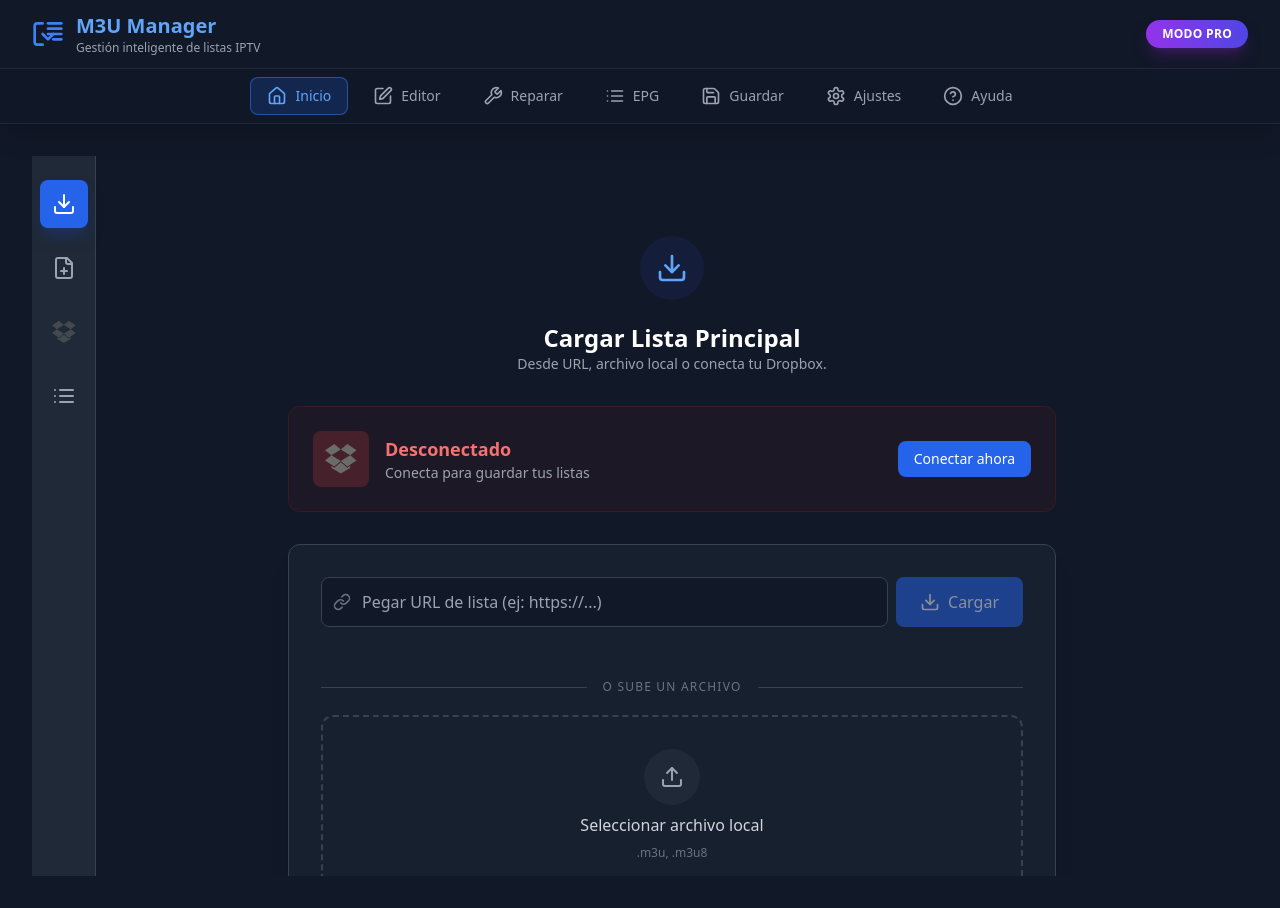
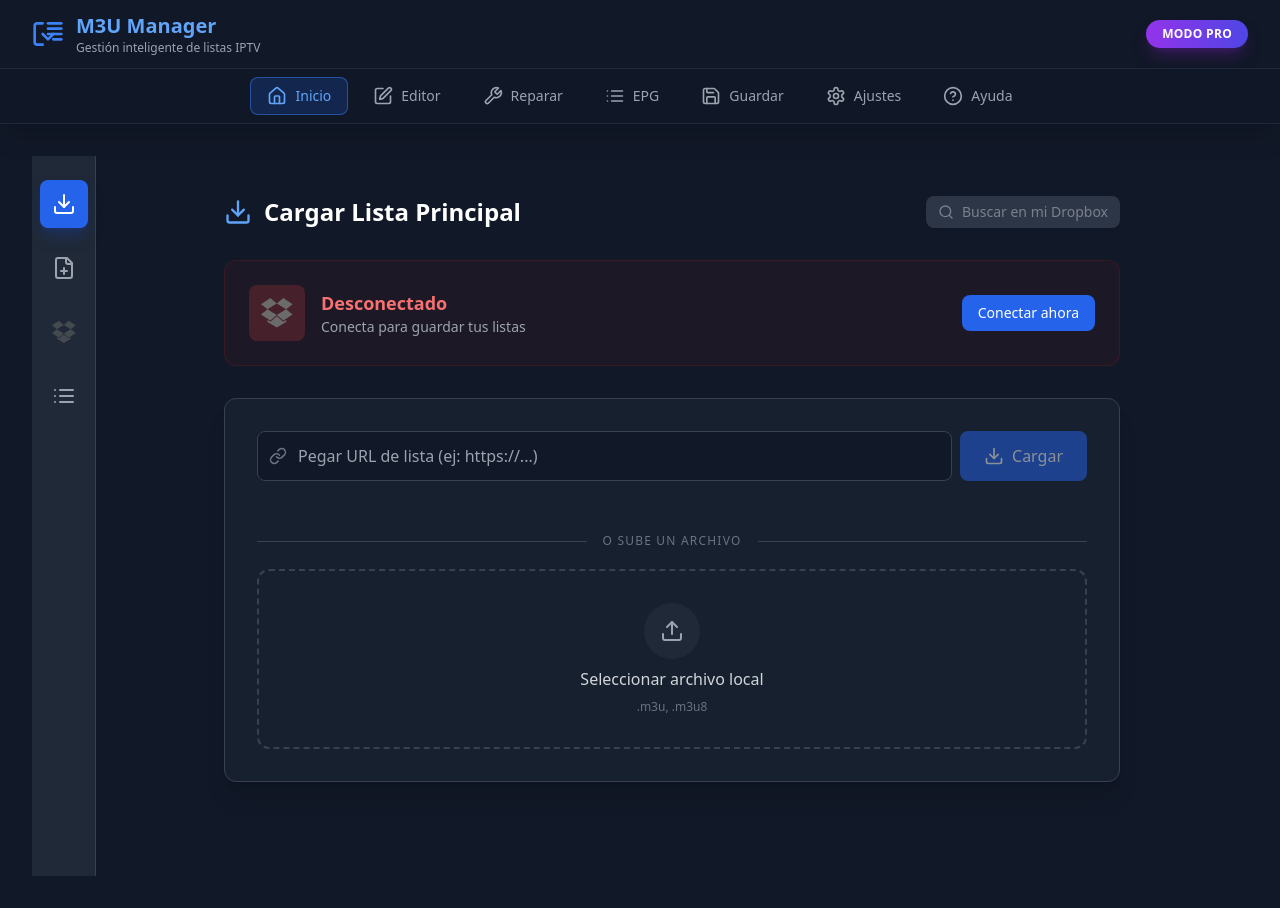
Before and after one commit to hijodkain/PWA-M3U-Manager, a Next.js app: page / in a window 1280 px wide. Built offline with nearby package versions, Linux system fonts and the light colour scheme.

Commit message:
estilos fix

```diff
--- a/InicioTab.tsx
+++ b/InicioTab.tsx
@@ -366,7 +366,7 @@ const InicioTab: React.FC<InicioTabProps> = ({ channelsHook, settingsHook, onNav
             }
 
             if (sharedUrl) {
-                if (activeSubTab === 'dropbox-lists') {
+                if (activeSubTab === 'dropbox-lists' || activeSubTab === 'load') {
                     // Añadir a Mis Listas Dropbox
                     const newList = {
                         id: Date.now().toString(),
@@ -378,7 +378,7 @@ const InicioTab: React.FC<InicioTabProps> = ({ channelsHook, settingsHook, onNav
                     setSavedDropboxLists(updated);
                     localStorage.setItem('dropboxLists', JSON.stringify(updated));
                     alert('Añadida a tus listas principales');
-                } else if (activeSubTab === 'repair-lists') {
+                } else if (activeSubTab === 'repair-lists' || activeSubTab === 'add-repair') {
                      // Añadir a Mis Listas Reparadoras
                      const newList = {
                         id: Date.now().toString(),
@@ -635,13 +635,22 @@ const InicioTab: React.FC<InicioTabProps> = ({ channelsHook, settingsHook, onNav
 
                 {/* 1. CARGA (Load Screen) */}
                 {activeSubTab === 'load' && (
-                    <div className="max-w-3xl mx-auto space-y-4 md:space-y-8 animate-fadeIn pt-10">
-                         <div className="mb-6 text-center">
-                            <div className="inline-block p-4 rounded-full bg-blue-900/20 mb-4">
-                                <Download size={32} className="text-blue-400" />
+                    <div className="max-w-4xl mx-auto space-y-4 md:space-y-8 animate-fadeIn">
+                         <div className="flex items-center justify-between mb-6">
+                            <h2 className="text-2xl font-bold flex items-center gap-3 text-white">
+                                <Download size={28} className="text-blue-400" />
+                                Cargar Lista Principal
+                            </h2>
+                             <div className="flex gap-2">
+                                <button
+                                    onClick={handleSearchDropbox}
+                                    disabled={isSearchingDropbox}
+                                    className={`px-3 py-1.5 rounded-lg text-sm font-medium flex items-center gap-2 shadow-sm transition-all ${dropboxRefreshToken ? 'bg-blue-600 hover:bg-blue-700 text-white' : 'bg-gray-700 text-gray-400 cursor-not-allowed opacity-75'}`}
+                                    title={dropboxRefreshToken ? "Buscar archivos .m3u en tu Dropbox" : "Conecta Dropbox para buscar"}
+                                >
+                                    <Search className="w-4 h-4" /> Buscar en mi Dropbox
+                                </button>
                             </div>
-                            <h2 className="text-2xl font-bold text-white">Cargar Lista Principal</h2>
-                            <p className="text-gray-400 text-sm">Desde URL, archivo local o conecta tu Dropbox.</p>
                         </div>
 
                         {/* Connection Status Card */}
@@ -750,7 +759,7 @@ const InicioTab: React.FC<InicioTabProps> = ({ channelsHook, settingsHook, onNav
 
                 {/* 2. AÑADIR REPARADORA (Add Repair Screen) */}
                 {activeSubTab === 'add-repair' && (
-                    <div className="max-w-2xl mx-auto space-y-6 animate-fadeIn pt-10">
+                    <div className="max-w-4xl mx-auto space-y-6 animate-fadeIn">
                         {previewContent ? (
                             <div className="bg-gray-800 rounded-xl p-6 border border-gray-700 shadow-lg space-y-6">
                                 <div className="text-center border-b border-gray-700 pb-4">
@@ -857,12 +866,21 @@ const InicioTab: React.FC<InicioTabProps> = ({ channelsHook, settingsHook, onNav
                             </div>
                         ) : (
                             <>
-                                <div className="mb-6 text-center">
-                                    <div className="inline-block p-4 rounded-full bg-purple-900/20 mb-4">
-                                        <FilePlus size={32} className="text-purple-400" />
+                                <div className="flex items-center justify-between mb-6">
+                                    <h2 className="text-2xl font-bold flex items-center gap-3 text-white">
+                                        <FilePlus size={28} className="text-purple-400" />
+                                        Añadir Lista Reparadora
+                                    </h2>
+                                    <div className="flex gap-2">
+                                        <button
+                                            onClick={handleSearchDropbox}
+                                            disabled={isSearchingDropbox}
+                                            className={`px-3 py-1.5 rounded-lg text-sm font-medium flex items-center gap-2 shadow-sm transition-all ${dropboxRefreshToken ? 'bg-purple-600 hover:bg-purple-700 text-white' : 'bg-gray-700 text-gray-400 cursor-not-allowed opacity-75'}`}
+                                            title={dropboxRefreshToken ? "Buscar archivos .m3u en tu Dropbox" : "Conecta Dropbox para buscar"}
+                                        >
+                                            <Search className="w-4 h-4" /> Buscar en mi Dropbox
+                                        </button>
                                     </div>
-                                    <h2 className="text-2xl font-bold text-white">Añadir Lista Reparadora</h2>
-                                    <p className="text-gray-400 text-sm">Carga una lista para usarla como fuente de reparación o subirla a tu nube.</p>
                                 </div>
 
                                 <div className="bg-gray-800 rounded-xl p-6 border border-gray-700 shadow-lg">
```
Also changed, not shown: 1 other file (tests, documents, lock files or other folders).
